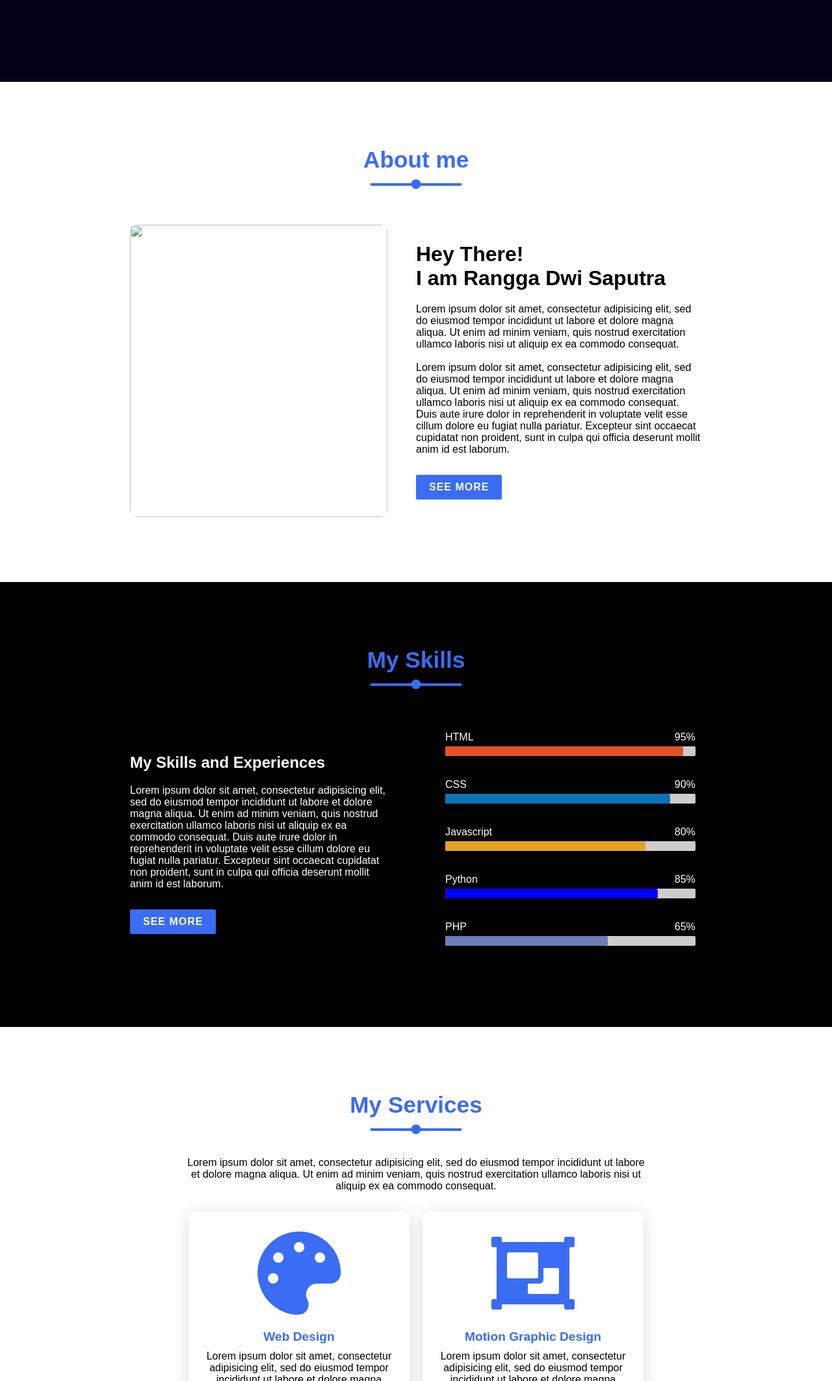
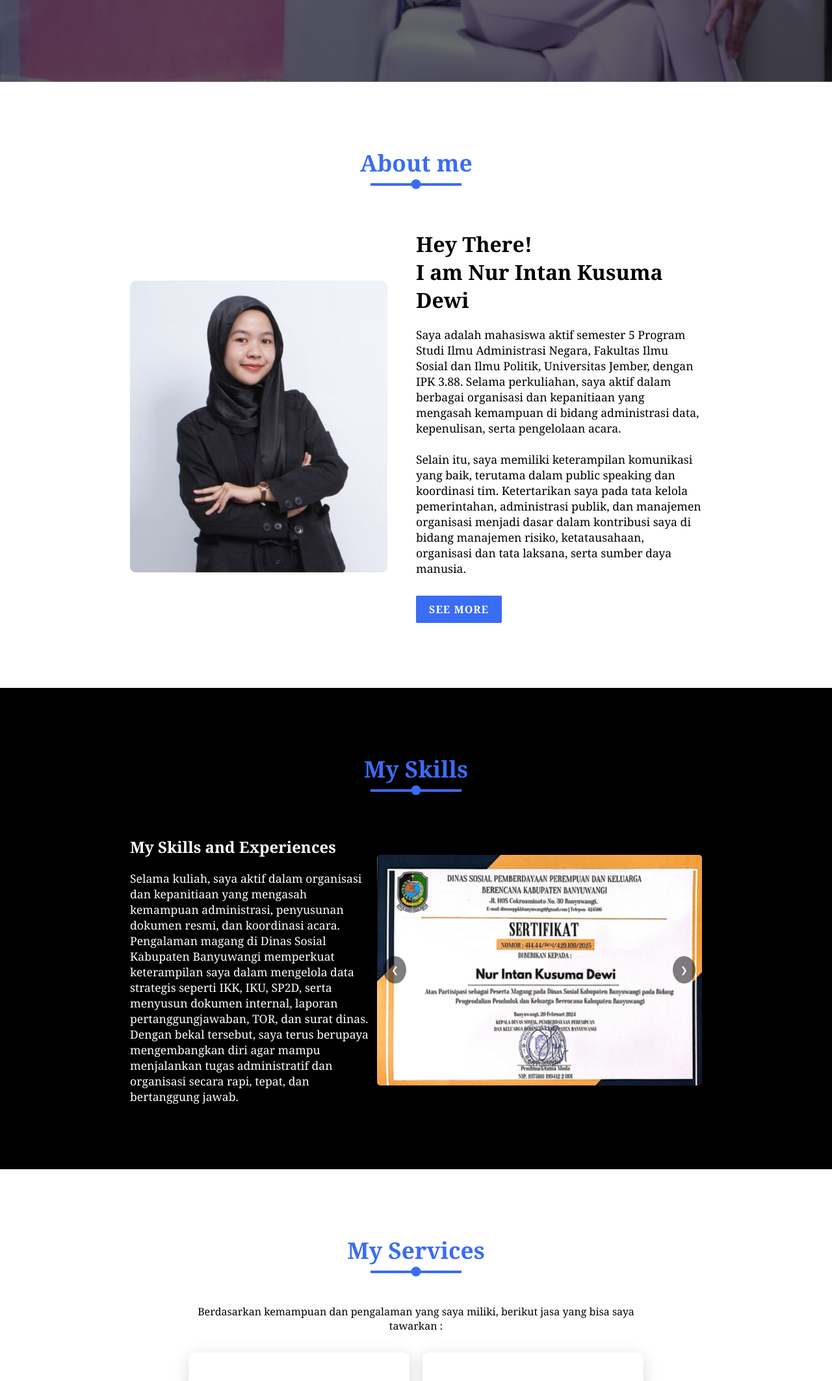
Before and after one commit to ProfileOf/NurIntan, a plain HTML site: page index.html in a window 1280 px wide. Shown: the part 674-2800 px from the top of the page at 65% size. Drawn offline with nearby package versions, Linux system fonts and the light colour scheme.

Commit message:
bismillah

```diff
--- a/index.html
+++ b/index.html
@@ -1,5 +1,6 @@
 <!DOCTYPE html>
 <html lang="en">
+
 <head>
     <meta charset="UTF-8">
     <meta name="viewport" content="width=device-width, initial-scale=1.0">
@@ -9,19 +10,22 @@
     <link rel="stylesheet" href="https://unpkg.com/aos@next/dist/aos.css" />
     <link rel="stylesheet" href="https://cdnjs.cloudflare.com/ajax/libs/font-awesome/5.15.2/css/all.min.css">
 </head>
+
 <body>
 
 
     <header>
-        <a href="" class="brand" data-aos="zoom-in" data-aos-duration="1000">Ranggaa</a>
+        <a href="" class="brand" data-aos="zoom-in" data-aos-duration="1000">NurIntan</a>
         <div id="menu-btn" class="menu-btn">
-            <svg xmlns="http://www.w3.org/2000/svg" fill="none" viewBox="0 0 24 24" stroke-width="1.5" stroke="currentColor" class="hamburger-btn">
-                <path stroke-linecap="round" stroke-linejoin="round" d="m4.5 5.25 7.5 7.5 7.5-7.5m-15 6 7.5 7.5 7.5-7.5" />
+            <svg xmlns="http://www.w3.org/2000/svg" fill="none" viewBox="0 0 24 24" stroke-width="1.5"
+                stroke="currentColor" class="hamburger-btn">
+                <path stroke-linecap="round" stroke-linejoin="round"
+                    d="m4.5 5.25 7.5 7.5 7.5-7.5m-15 6 7.5 7.5 7.5-7.5" />
             </svg>
         </div>
         <div class="navigation">
             <a href="#main" data-aos="fade-up" data-aos-duration="1000" data-aos-delay="100">Home</a>
-            <a href="#about"data-aos="fade-up" data-aos-duration="1000" data-aos-delay="200">About</a>
+            <a href="#about" data-aos="fade-up" data-aos-duration="1000" data-aos-delay="200">About</a>
             <a href="#skills" data-aos="fade-up" data-aos-duration="1000" data-aos-delay="300">Skills</a>
             <a href="#services" data-aos="fade-up" data-aos-duration="1000" data-aos-delay="400">Services</a>
             <a href="#work" data-aos="fade-up" data-aos-duration="1000" data-aos-delay="500">Work</a>
@@ -31,19 +35,19 @@
 
     <section class="main" id="main">
         <div class="content">
-            <h2 data-aos="fade-up" data-aos-duration="1000" data-aos-delay="800">Hello, I'm <br><span>Rangga Dwi Saputra</span></h2>
+            <h2 data-aos="fade-up" data-aos-duration="1000" data-aos-delay="800">Hello, I'm <br><span>Nur Intan Kusuma
+                    Dewi</span></h2>
             <div class="animated-text" data-aos="fade-down" data-aos-duration="1000" data-aos-delay="900">
-                <h3>Web Developer</h3>
-                <h3>Designer</h3>
-                <h3>Programmer</h3>
+                <h3>Event Organizer</h3>
+                <h3>Writer</h3>
+                <h3>Event Organizer</h3>
                 <h3>Writer</h3>
             </div>
             <a href="#" class="btn" data-aos="zoom-out" data-aos-duration="1000" data-aos-delay="1000">See My Work</a>
             <div class="media-icons">
-                <a href="#" data-aos="fade-in" data-aos-duration="1000" data-aos-delay="1200"><i class="fab fa-facebook-f"></i></a>
-                <a href="#" data-aos="fade-in" data-aos-duration="1000" data-aos-delay="1300"><i class="fab fa-instagram"></i></a>
-                <a href="#" data-aos="fade-in" data-aos-duration="1000" data-aos-delay="1400"><i class="fab fa-twitter"></i></a>
-                <a href="#" data-aos="fade-in" data-aos-duration="1000" data-aos-delay="1500"><i class="fab fa-github"></i></a>
+                <a href="#" data-aos="fade-in" data-aos-duration="1000" data-aos-delay="1300"><i
+                        class="fab fa-instagram"></i></a>
+                <a href="#" data-aos="fade-in" data-aos-duration="1000" data-aos-delay="1400"><i class="fab fa-linkedin-in"></i></a>
             </div>
         </div>
     </section>
@@ -57,13 +61,24 @@
         <div class="content">
             <div class="column col-left reveal">
                 <div class="img-card" data-aos="zoom-in" data-aos-duration="2000" data-aos-delay="200">
-                    <img src="images/pp.png" alt="">
+                    <img src="image/intan.jpg" alt="">
                 </div>
             </div>
             <div class="column col-right reveal">
-                <h2 class="content-title" data-aos="fade-down" data-aos-duration="1000" data-aos-delay="200">Hey There! <br>I am Rangga Dwi Saputra</h2>
-                <p class="paragraph-text" data-aos="flip-up" data-aos-duration="1000" data-aos-delay="400">Lorem ipsum dolor sit amet, consectetur adipisicing elit, sed do eiusmod tempor incididunt ut labore et dolore magna aliqua. Ut enim ad minim veniam, quis nostrud exercitation ullamco laboris nisi ut aliquip ex ea commodo consequat.<br><br>Lorem ipsum dolor sit amet, consectetur adipisicing elit, sed do eiusmod tempor incididunt ut labore et dolore magna aliqua. Ut enim ad minim veniam, quis nostrud exercitation ullamco laboris nisi ut aliquip ex ea commodo consequat. Duis aute irure dolor in reprehenderit in voluptate velit esse cillum dolore eu fugiat nulla pariatur. Excepteur sint occaecat cupidatat non proident, sunt in culpa qui officia deserunt mollit anim id est laborum.</p>
-                <a href="#about" class="btn" data-aos="zoom-out-left" data-aos-duration="1000" data-aos-delay="600">See more</a>
+                <h2 class="content-title" data-aos="fade-down" data-aos-duration="1000" data-aos-delay="200">Hey There!
+                    <br>I am Nur Intan Kusuma Dewi</h2>
+                <p class="paragraph-text" data-aos="flip-up" data-aos-duration="1000" data-aos-delay="400">Saya adalah
+                    mahasiswa aktif semester 5 Program Studi Ilmu Administrasi Negara, Fakultas Ilmu Sosial dan Ilmu
+                    Politik, Universitas Jember, dengan IPK 3.88. Selama perkuliahan, saya aktif dalam berbagai
+                    organisasi dan kepanitiaan yang mengasah kemampuan di bidang administrasi data, kepenulisan, serta
+                    pengelolaan acara.</p>
+                <p class="paragraph-text" data-aos="flip-up" data-aos-duration="1000" data-aos-delay="400"><br>Selain
+                    itu, saya memiliki keterampilan komunikasi yang baik, terutama dalam public speaking dan koordinasi
+                    tim. Ketertarikan saya pada tata kelola pemerintahan, administrasi publik, dan manajemen organisasi
+                    menjadi dasar dalam kontribusi saya di bidang manajemen risiko, ketatausahaan, organisasi dan tata
+                    laksana, serta sumber daya manusia.</p>
+                <a href="#about" class="btn" data-aos="zoom-out-left" data-aos-duration="1000" data-aos-delay="600">See
+                    more</a>
             </div>
         </div>
     </section>
@@ -76,47 +91,28 @@
         </div>
         <div class="content">
             <div class="column col-left">
-                <h2 class="content-title" data-aos="fade-up" data-aos-duration="1000" data-aos-delay="200">My Skills and Experiences</h2>
-                <div class="paragraph-text" data-aos="flip-down" data-aos-duration="1000" data-aos-delay="300">Lorem ipsum dolor sit amet, consectetur adipisicing elit, sed do eiusmod tempor incididunt ut labore et dolore magna aliqua. Ut enim ad minim veniam, quis nostrud exercitation ullamco laboris nisi ut aliquip ex ea commodo consequat. Duis aute irure dolor in reprehenderit in voluptate velit esse cillum dolore eu fugiat nulla pariatur. Excepteur sint occaecat cupidatat non proident, sunt in culpa qui officia deserunt mollit anim id est laborum.</div>
-                <a href="#" class="btn" data-aos="zoom-in-right" data-aos-duration="1000" data-aos-delay="400">See more</a>
+                <h2 class="content-title" data-aos="fade-up" data-aos-duration="1000" data-aos-delay="200">My Skills and
+                    Experiences</h2>
+                <div class="paragraph-text" data-aos="flip-down" data-aos-duration="1000" data-aos-delay="300">Selama
+                    kuliah, saya aktif dalam organisasi dan kepanitiaan yang mengasah kemampuan administrasi, penyusunan
+                    dokumen resmi, dan koordinasi acara. Pengalaman magang di Dinas Sosial Kabupaten Banyuwangi
+                    memperkuat keterampilan saya dalam mengelola data strategis seperti IKK, IKU, SP2D, serta menyusun
+                    dokumen internal, laporan pertanggungjawaban, TOR, dan surat dinas. Dengan bekal tersebut, saya
+                    terus berupaya mengembangkan diri agar mampu menjalankan tugas administratif dan organisasi secara
+                    rapi, tepat, dan bertanggung jawab.</div>
+                <!-- <a href="#" class="btn" data-aos="zoom-in-right" data-aos-duration="1000" data-aos-delay="400">See more</a> -->
             </div>
-            <div class="column col-right">
-                <div class="bar">
-                    <div class="info" data-aos="flip-up" data-aos-duration="1000" data-aos-delay="100">
-                        <span>HTML</span>
-                        <span>95%</span>
+            <br>
+            <div class="slider-container">
+                <div class="slider" id="slider">
+                    <img src="image/sertif1.png" alt="Slide 1" class="slide active">
+                    <img src="image/sertif2.png" alt="Slide 2" class="slide">
+                    <img src="image/sertif3.png" alt="Slide 3" class="slide">
                 </div>
-                    <div class="line html" data-aos="zoom-in-right" data-aos-duration="1000" data-aos-delay="140"></div>
+                <button class="prev" onclick="prevSlide()">&#10094;</button>
+                <button class="next" onclick="nextSlide()">&#10095;</button>
             </div>
-                <div class="bar">
-                    <div class="info" data-aos="flip-up" data-aos-duration="1000" data-aos-delay="200">
-                        <span>CSS</span>
-                        <span>90%</span>
-                    </div>
-                    <div class="line css" data-aos="zoom-in-right" data-aos-duration="1000" data-aos-delay="240"></div>
-                </div>
-                <div class="bar">
-                    <div class="info" data-aos="flip-up" data-aos-duration="1000" data-aos-delay="300">
-                        <span>Javascript</span>
-                        <span>80%</span>
-                    </div>
-                    <div class="line javascript" data-aos="zoom-in-right" data-aos-duration="1000" data-aos-delay="340"></div>
-                </div>
-                <div class="bar">
-                    <div class="info" data-aos="flip-up" data-aos-duration="1000" data-aos-delay="400">
-                        <span>Python</span>
-                        <span>85%</span>
-                    </div>
-                    <div class="line python" data-aos="zoom-in-right" data-aos-duration="1000" data-aos-delay="440"></div>
-                </div>
-                <div class="bar">
-                    <div class="info" data-aos="flip-up" data-aos-duration="1000" data-aos-delay="500">
-                        <span>PHP</span>
-                        <span>65%</span>
-                    </div>
-                    <div class="line php" data-aos="zoom-in-right" data-aos-duration="1000" data-aos-delay="540"></div>
-                </div>
-            </div>
+
         </div>
     </section>
 
@@ -125,34 +121,34 @@
     <section class="services" id="services">
         <div class="title">
             <h2 class="section-title" data-aos="fade-up" data-aos-duration="1000">My Services</h2>
-            <p data-aos="fade-up" data-aos-duration="1000" data-aos-delay="200">Lorem ipsum dolor sit amet, consectetur adipisicing elit, sed do eiusmod tempor incididunt ut labore et dolore magna aliqua. Ut enim ad minim veniam, quis nostrud exercitation ullamco laboris nisi ut aliquip ex ea commodo consequat.</p>
+            <p data-aos="fade-up" data-aos-duration="1000" data-aos-delay="200">Berdasarkan kemampuan dan pengalaman yang saya miliki, berikut jasa yang bisa saya tawarkan :</p>
         </div>
         <div class="content">
             <div class="card" data-aos="fade-up" data-aos-duration="1000" data-aos-delay="400">
                 <div class="service-icon">
-                    <i class="fas fa-palette"></i>
+                    <i class="fas fa-database"></i>
                 </div>
                 <div class="info">
-                    <h3>Web Design</h3>
-                    <p>Lorem ipsum dolor sit amet, consectetur adipisicing elit, sed do eiusmod tempor incididunt ut labore et dolore magna aliqua. </p>
+                    <h3>Data Entry</h3>
+                    <p>Terbiasa melakukan input dan pengelolaan data strategis selama magang di instansi pemerintahan. Mampu menyusun laporan, rekapitulasi, dan dokumen administratif secara rapi dan sistematis.</p>
                 </div>
             </div>
             <div class="card" data-aos="fade-up" data-aos-duration="1000" data-aos-delay="400">
                 <div class="service-icon">
-                    <i class="fas fa-object-group"></i>
+                    <i class="fas fa-tasks"></i>
                 </div>
                 <div class="info">
-                    <h3>Motion Graphic Design</h3>
-                    <p>Lorem ipsum dolor sit amet, consectetur adipisicing elit, sed do eiusmod tempor incididunt ut labore et dolore magna aliqua. </p>
+                    <h3>Management</h3>
+                    <p>Tidak terbatas pada pengelolaan arsip dan dokumen, saya juga berpengalaman dalam manajemen event dan organisasi secara efektif dan terstruktur.</p>
                 </div>
             </div>
             <div class="card" data-aos="fade-down" data-aos-duration="1000" data-aos-delay="400">
                 <div class="service-icon">
-                    <i class="fas fa-file-code"></i>
+                    <i class="fas fa-microphone-alt"></i>
                 </div>
                 <div class="info">
-                    <h3>Web Development</h3>
-                    <p>Lorem ipsum dolor sit amet, consectetur adipisicing elit, sed do eiusmod tempor incididunt ut labore et dolore magna aliqua. </p>
+                    <h3>Public Speaker</h3>
+                    <p>Aktif dalam organisasi dan kepanitiaan, terbiasa menyampaikan pendapat, memimpin koordinasi tim, dan menyampaikan materi secara efektif dalam forum formal maupun informal.</p>
                 </div>
             </div>
         </div>
@@ -167,32 +163,32 @@
 
             <div class="card" data-aos="fade-up" data-aos-duration="1000" data-aos-delay="400">
                 <div class="card-img">
-                    <img src="images/Frame 57.png" alt="">
+                    <img src="image/wedding.png" alt="">
                 </div>
             </div>
             <div class="card" data-aos="fade-down" data-aos-duration="1000" data-aos-delay="400">
                 <div class="card-img">
-                    <img src="images/Frame 56.png" alt="">
+                    <img src="image/radar bwi.png" alt="">
                 </div>
             </div>
             <div class="card" data-aos="fade-up" data-aos-duration="1000" data-aos-delay="400">
                 <div class="card-img">
-                    <img src="images/Frame 57.png" alt="">
+                    <img src="image/Crew.png" alt="">
                 </div>
             </div>
             <div class="card" data-aos="fade-down" data-aos-duration="1000" data-aos-delay="400">
                 <div class="card-img">
-                    <img src="images/Frame 56.png" alt="">
+                    <img src="image/Crew (2).png" alt="">
                 </div>
             </div>
             <div class="card" data-aos="fade-up" data-aos-duration="1000" data-aos-delay="400">
                 <div class="card-img">
-                    <img src="images/Frame 57.png" alt="">
+                    <img src="image/Crew (1).png" alt="">
                 </div>
             </div>
             <div class="card" data-aos="fade-down" data-aos-duration="1000" data-aos-delay="400">
                 <div class="card-img">
-                    <img src="images/Frame 56.png" alt="">
+                    <img src="image/tools.png" alt="">
                 </div>
             </div>
         </div>
@@ -209,7 +205,7 @@
                     </div>
                     <div class="info">
                         <h3>Address</h3>
-                <span>Bercelona, Spain</span>
+                        <span>Banyuwangi, Sempu</span>
                     </div>
                 </div>
                 <div class="card reveal">
@@ -218,7 +214,7 @@
                     </div>
                     <div class="info">
                         <h3>Phone</h3>
-                <span>+34566-839754</span>
+                        <span>+62 857-9082-8747</span>
                     </div>
                 </div>
                 <div class="card reveal">
@@ -227,16 +223,16 @@
                     </div>
                     <div class="info">
                         <h3>Email Address</h3>
-                <span>contact@email.com</span>
+                        <span>Intankusumadewi021@gmail.com</span>
                     </div>
                 </div>
                 <div class="card reveal">
                     <div class="contact-icon">
-                <i class="fas fa-globe"></i>
+                        <i class="fab fa-linkedin-in"></i>
                     </div>
                     <div class="info">
-                <h3>Website</h3>
-                <span>mywebsite.com</span>
+                        <h3>Linkedin</h3>
+                        <span>linkedin.com/in.nurintankd</span>
                     </div>
                 </div>
             </div>
@@ -268,11 +264,39 @@
 
     <script src="https://unpkg.com/aos@next/dist/aos.js"></script>
     <script>
-      AOS.init({offset:0});
+        let slideIndex = 0;
+        const slides = document.querySelectorAll('.slide');
+
+        function showSlide(index) {
+            slides.forEach((slide, i) => {
+                slide.classList.remove('active');
+                if (i === index) slide.classList.add('active');
+            });
+        }
+
+        function nextSlide() {
+            slideIndex = (slideIndex + 1) % slides.length;
+            showSlide(slideIndex);
+        }
+
+        function prevSlide() {
+            slideIndex = (slideIndex - 1 + slides.length) % slides.length;
+            showSlide(slideIndex);
+        }
+
+        // Auto slide every 3 seconds
+        setInterval(nextSlide, 3000);
+
+        // Show initial slide
+        showSlide(slideIndex);
+    </script>
+
+    <script>
+        AOS.init({ offset: 0 });
     </script>
     <script>
 
-        window.addEventListener("scroll", function(){
+        window.addEventListener("scroll", function () {
             scrollBtn.classList.toggle("active", window.scrollY > 500);
         });
 
@@ -293,7 +317,7 @@
         })
 
         // Navigation Effects
-        window.addEventListener("scroll", function(){
+        window.addEventListener("scroll", function () {
             const header = document.querySelector("header");
             header.classList.toggle("sticky", window.scrollY > 0);
         })
@@ -309,4 +333,5 @@
 
     </script>
 </body>
+
 </html>
--- a/style.css
+++ b/style.css
@@ -3,7 +3,7 @@
 *{
     padding: 0;
     margin: 0;
-    font-family: 'Daykids', sans-serif;
+    font-family: 'Cambria', sans-serif;
     box-sizing: border-box;
 }
 
@@ -111,11 +111,21 @@ section{
     display: flex;
     align-items: center;
     background-color: #01011A ;
-    background-image: url(images/sea.png);
+    background-image: url(image/eaaa.png);
     background-size: cover;
     background-position: center;
     background-repeat: no-repeat;
     background-attachment: fixed;
+    z-index: 1;
+}
+.main::before {
+  content: "";
+  position: absolute;
+  top: 0; left: 0;
+  width: 100%;
+  height: 100%;
+  background-color: rgba(5, 5, 5, 0.6); /* atur kegelapan */
+  z-index: -1; /* agar tidak menutupi konten .main */
 }
 
 .main .content{
@@ -288,7 +298,7 @@ section{
 }
 
 .about .content .col-right .paragraph-text{
-    font-size: 1em;
+    font-size: 1.1rem;
 }
 
 /* Skills Section */
@@ -311,75 +321,64 @@ section{
     position: relative;
     width: 46%;
 }
+.skills .content .col-left .paragraph-text{
+    font-size: 1.1rem;
+}
 
 .skills .content .col-left .content-title{
     margin-bottom: 20px;
 }
 
-.skills .content .col-right{
+.slider-container {
   position: relative;
-    width: 46%;
+  max-width: 500px;
+  margin: auto;
+  overflow: hidden;
+  border-radius: 5px;
 }
 
-.skills .content .col-right .bar{
-    margin-bottom: 15px;
-    padding: 10px;
+.slider {
+  display: flex;
+  transition: transform 1s ease-in-out;
 }
 
-.skills .content .col-right .bar .info{
-    display: flex;
-    align-items: center;
-    justify-content: space-between;
-    margin-bottom: 5px;
+.slide {
+  min-width: 100%;
+  display: none;
+  object-fit: cover;
 }
 
-.skills .content .col-right .br .info span{
-    font-size: 18px;
-    font-weight: 500;
+.slide.active {
+  display: block;
 }
 
-.skills .content .col-right .bar .line{
-    position: relative;
-    width: 100%;
-    height: 15px;
-    background-color: #ccc;
-    border-radius: 2px;
+.prev,
+.next {
+  position: absolute;
+  top: 50%;
+  transform: translateY(-50%);
+  background-color: rgba(0,0,0,0.5);
+  color: white;
+  border: none;
+  padding: 12px;
+  cursor: pointer;
+  border-radius: 50%;
 }
 
-.skills .content .col-right .bar .line::before{
-    content: "";
-    position: absolute;
-    height: 100%;
-    top: 0;
-    left: 0;
-    border-radius: 3px;
+.prev:hover,
+.next:hover {
+  background-color: rgba(0,0,0,0.8);
 }
 
-/* PERSENTASE BAR */
-.skills .content .col-right .bar .html::before{
-    width: 95%;
-    background-color: #e45126;
+.prev {
+  left: 10px;
 }
 
-.skills .content .col-right .bar .css::before{
-    width: 90%;
-    background-color: #0c73b8;
+.next {
+  right: 10px;
 }
 
-.skills .content .col-right .bar .javascript::before{
-    width: 80%;
-    background-color: #e3a324;
-}
 
-.skills .content .col-right .bar .python::before{
-    width: 85%;
-    background-color: blue;
-}
-
-.skills .content .col-right .bar .php::before{
-    width: 65%;
-    background-color: #6d7eb8;
-}
 
 /* Services */
 
@@ -673,8 +672,8 @@ section{
     .menu-btn{
         position: absolute;
         background-position: center;
-        width: 40px;
-        height: 40px;
+        width: 25px;
+        height: 25px;
         right: 0;
         margin: 0 20px;
         /* background: red; */
@@ -733,9 +732,18 @@ section{
         width: 100%;
     }
 
-    .skills .content .col-right{
-        margin-top: 40px;
+    /* kontainer lebih lebar proporsional (80% lebar viewport) */
+  .slider-container {
+    max-width: 80%;
+    border-radius: 8px;
   }
+
+  /* tombol panah sedikit diperkecil */
+  .prev, .next {
+    padding: 10px;
+    font-size: 18px;
+  }
+
 
     .contact-form{
         padding: 35px 40px;
@@ -787,6 +795,28 @@ section{
         font-size: 1.5rem;
         z-index: 889;
         }
+
+        .slider-container {
+        max-width: 100%;
+        border-radius: 6px;
+    }
+    .slider-container {
+        aspect-ratio: 16 / 9;
+    }
+    .prev, .next {
+        padding: 8px;
+        font-size: 16px;
+    }
+    .prev { left: 6px; }
+    .next { right: 6px; }
+
+    .main{
+    background-image: url(image/eaaa2.png);
+    }
+
+    .main::before {
+    background-color: rgba(91, 91, 91, 0.34); /* atur kegelapan */
+  }
   }
 
   #menu-btn.active {
@@ -804,5 +834,5 @@ section{
 .hamburger-btn{
     color: white;
     width: auto;
-    height:40px;
+    height:25px;
 }
```
Also changed, not shown: image/p.html (deleted, +0 -11 lines), image/Crew (1).png (added), image/Crew (2).png (added), image/Crew.png (added), image/eaaa.png (added), image/eaaa2.png (added), image/intan.jpg (added), image/radar bwi.png (added), image/sample.jpeg (added), image/sertif1.png (added), image/sertif2.png (added), image/sertif3.png (added), image/tools.png (added), image/wedding.png (added), 1 more files. Lines whose indentation alone changed are shown as unchanged.
